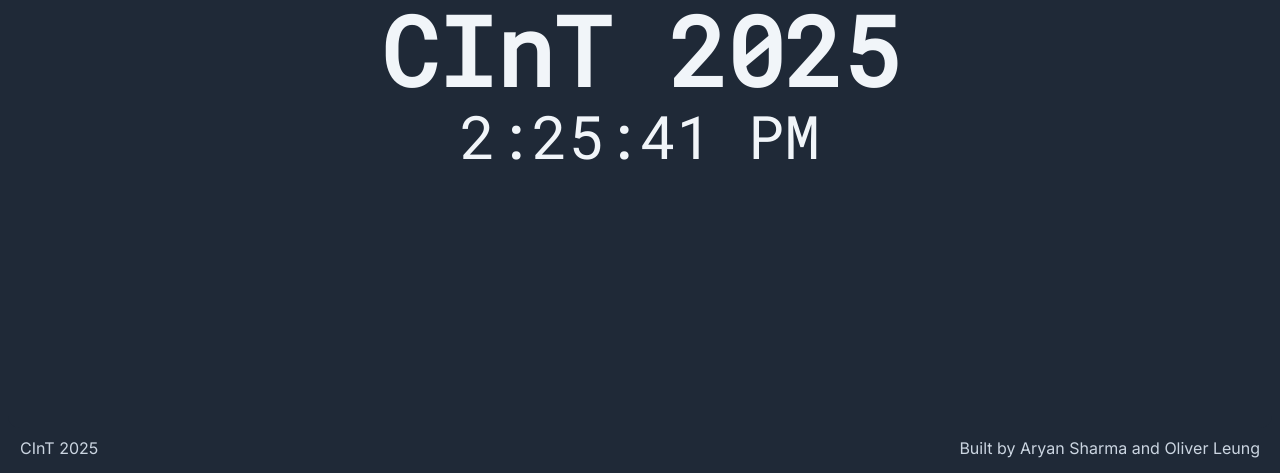
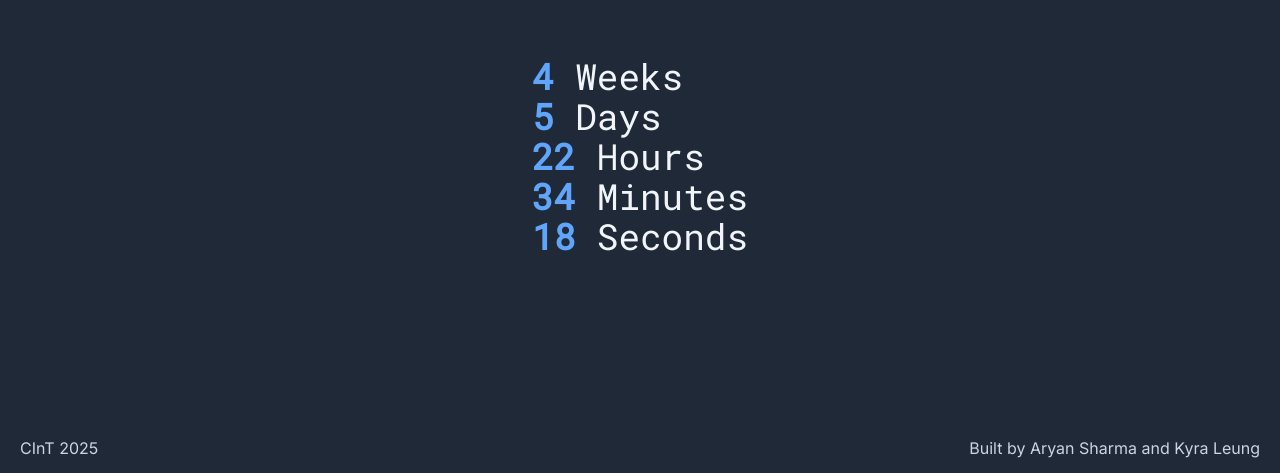
Before and after one commit to aryans-15/cint-live, a Next.js app: page / in a window 1280 px wide. Shown: the part 324-797 px from the top of the page. Built offline with nearby package versions, Linux system fonts and the light colour scheme; no server answers.

Commit message:
Refactor footer and header components: update footer links, enhance logout confirmation animation, and implement countdown timer on home page

```diff
--- a/app/components/footer.js
+++ b/app/components/footer.js
@@ -6,14 +6,20 @@ export default function Footer() {
                     href="https://cint.info"
                     target="_blank"
                     rel="noopener noreferrer"
-                    className="hover:text-blue-400 transition duration-300"
+                    className="hover:text-blue-400 transition duration-300 hover:underline"
                 >
                     CInT 2025
                 </a>
             </div>
 
             <div>
-                Built by Aryan Sharma and Oliver Leung
+                Built by <span> </span>
+                <a href="https://github.com/aryans-15/" target="_blank" rel="noopener noreferrer" className="hover:text-blue-400 transition duration-300 hover:underline">
+                    Aryan Sharma
+                </a> and <span> </span>
+                <a href="https://github.com/kyracoding/" target="_blank" rel="noopener noreferrer" className="hover:text-blue-400 transition duration-300 hover:underline">
+                Kyra Leung
+                </a>
             </div>
         </div>
     )
--- a/app/components/header.js
+++ b/app/components/header.js
@@ -98,7 +98,7 @@ export default function Header({ session }) {
                                 <div
                                     ref={elementRef}
                                     onClick={handleSignOut}
-                                    className="absolute top-full left-0 w-full text-center py-2 bg-rose-600 text-white rounded-xl cursor-pointer hover:bg-rose-700 transition duration-300 ease-in-out mt-2"
+                                    className={`${confirmLogout ? "animate-fadeIn" : ""} absolute top-full left-0 w-full text-center py-2 bg-rose-600 text-white rounded-xl cursor-pointer hover:bg-rose-700 transition duration-300 ease-in-out mt-2`}
                                 >
                                     Logout
                                 </div>
@@ -115,9 +115,9 @@ export default function Header({ session }) {
 
             {isDrawerOpen && (
                 <div className="fixed inset-0 bg-black bg-opacity-50 z-50 flex justify-end">
-                    <div className="w-64 bg-gray-800 h-full shadow-lg p-4 transform translate-x-0 animate-slide-in">
+                    <div className="w-64 bg-gray-800 h-full shadow-lg p-4 transform animate-slide-in">
                         <div className="flex justify-end">
-                            <button className="text-white text-lg" onClick={() => setIsDrawerOpen(false)}>✖</button>
+                            <button className=" text-lg text-gray-300 hover:text-blue-400 transition" onClick={() => setIsDrawerOpen(false)}>✖</button>
                         </div>
                         <div className="mt-4 flex flex-col space-y-4">
                             {navItems.map((item, index) => (
@@ -132,7 +132,7 @@ export default function Header({ session }) {
                                     <p className="ml-2">Login</p>
                                 </div>
                             ) : (
-                                <div onClick={handleSignOut} className="flex items-center text-gray-300 cursor-pointer hover:text-blue-400 transition">
+                                <div onClick={handleSignOut} className="flex items-center text-gray-300 cursor-pointer hover:text-rose-600 transition">
                                     <FontAwesomeIcon icon={faArrowRightToBracket} className="w-6" />
                                     <p className="ml-2">Logout</p>
                                 </div>
@@ -141,20 +141,6 @@ export default function Header({ session }) {
                     </div>
                 </div>
             )}
-
-            <style jsx global>{`
-                @keyframes slide-in {
-                    from {
-                        transform: translateX(100%);
-                    }
-                    to {
-                        transform: translateX(0);
-                    }
-                }
-                .animate-slide-in {
-                    animation: slide-in 0.3s ease-out forwards;
-                }
-            `}</style>
         </div>
     );
 }
--- /dev/null
+++ b/app/page.js
@@ -0,0 +1,61 @@
+"use client"
+
+import { useState, useEffect } from "react";
+export default function Home() {
+  const [isMounted, setIsMounted] = useState(false);
+  const [countdownWeeks, setCountdownWeeks] = useState(0);
+  const [countdownDays, setCountdownDays] = useState(0);
+  const [countdownHours, setCountdownHours] = useState(0);
+  const [countdownMinutes, setCountdownMinutes] = useState(0);
+  const [countdownSeconds, setCountdownSeconds] = useState(0);
+  function cardinal(num) {
+    if (num == 1) {
+      return "";
+    } else {
+      return "s";
+    }
+  }
+  function countdown() {
+    const now = new Date();
+    const event = new Date('2025-04-01T08:00:00-05:00');
+    let diff = Math.floor((event - now) / 1000);
+
+    setCountdownWeeks(Math.floor(diff / (7 * 24 * 60 * 60)));
+    diff %= (7 * 24 * 60 * 60);
+
+    setCountdownDays(Math.floor(diff / (24 * 60 * 60)));
+    diff %= (24 * 60 * 60);
+
+    setCountdownHours(Math.floor(diff / (60 * 60)));
+    diff %= (60 * 60);
+
+    setCountdownMinutes(Math.floor(diff / 60));
+    setCountdownSeconds(diff % 60);
+  }
+  useEffect(() => {
+    setIsMounted(true);
+    countdown();
+  }, []);
+  useEffect(() => {
+    setTimeout(() => {
+      countdown();
+    }, 1000);
+  });
+  return (
+    <div className="h-full w-full flex flex-col justify-center items-center p-4 py-6 bg-gray-800 rounded-xl font-mono gap-10">
+      <p className="w-full text-center text-8xl text-gray-100 font-bold mb-2">CInT 2025</p>
+      {isMounted && (
+        <div className="flex flex-col text-4xl text-gray-100">
+          <p className="w-full"><span className="font-bold text-blue-400">{countdownWeeks}</span> Week{cardinal(countdownWeeks)}</p>
+          <p className="w-full"><span className="font-bold text-blue-400">{countdownDays}</span> Day{cardinal(countdownDays)}</p>
+          <p className="w-full"><span className="font-bold text-blue-400">{countdownHours}</span> Hour{cardinal(countdownHours)}</p>
+          <p className="w-full"><span className="font-bold text-blue-400">{countdownMinutes}</span> Minute{cardinal(countdownMinutes)}</p>
+          <p className="w-full"><span className="font-bold text-blue-400">{countdownSeconds}</span> Second{cardinal(countdownSeconds)}</p>
+        </div>
+      )}
+      {!isMounted && (
+        <p className="w-full text-center text-4xl text-gray-100">Loading...</p>
+      )}
+    </div>
+  );
+}
--- a/app/page.tsx
+++ /dev/null
@@ -1,23 +0,0 @@
-"use client"
-
-import { useState, useEffect } from "react";
-export default function Home() {
-  const [isMounted, setIsMounted] = useState(false);
-  const [time, setTime] = useState(new Date().toLocaleTimeString());
-  useEffect(() => {
-    setIsMounted(true);
-  }, []);
-  useEffect(() => {
-    const timer = setTimeout(() => {
-      setTime(new Date().toLocaleTimeString());
-    }, 1000);
-  });
-  return (
-    <div className="h-full w-full flex flex-col justify-center items-center p-4 py-6 bg-gray-800 rounded-xl font-mono">
-      <p className="w-full text-center text-8xl text-gray-100 font-bold mb-2">CInT 2025</p>
-      {isMounted && (
-        <p className="w-full text-center text-6xl text-gray-100">{time}</p>
-      )}
-    </div>
-  );
-}
--- a/tailwind.config.ts
+++ b/tailwind.config.ts
@@ -92,6 +92,7 @@ export default {
 			animation: {
 				fadeIn: 'fadeIn 0.2s ease-in-out',
 				fadeOut: 'fadeOut 0.2s ease-in-out',
+				'slide-in': 'slide-in 0.3s ease-out forwards'
 			},
 			keyframes: {
 				fadeIn: {
@@ -101,6 +102,10 @@ export default {
 				fadeOut: {
 					'0%': { opacity: '1' },
 					'100%': { opacity: '0' }
+				},
+				'slide-in': {
+					'0%': { transform: 'translateX(100%)' },
+					'100%': { transform: 'translateX(0)' }
 				}
 			}
 		},
--- a/tsconfig.json
+++ b/tsconfig.json
@@ -22,6 +22,6 @@
       "@/*": ["./*"]
     }
   },
-  "include": ["next-env.d.ts", "**/*.ts", "**/*.tsx", ".next/types/**/*.ts"],
+  "include": ["next-env.d.ts", "**/*.ts", "**/*.tsx", ".next/types/**/*.ts", "app/page.js"],
   "exclude": ["node_modules"]
 }
```
